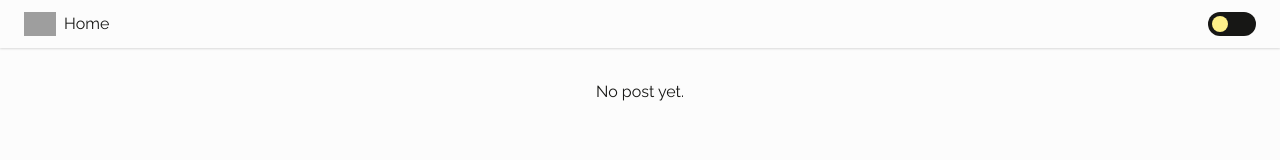
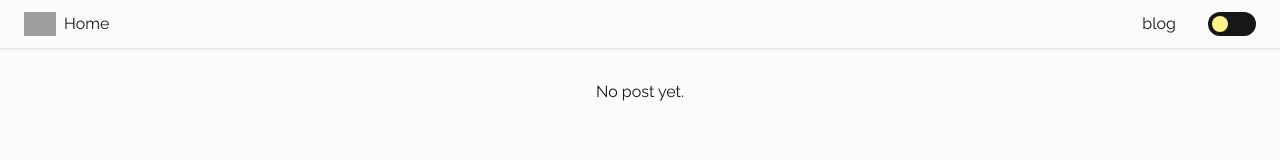
Before and after one commit to ryanadiputraa/portfolio, a Next.js app: page /blog in a window 1280 px wide. Shown: the top 160 px of the page. Built offline with nearby package versions, Linux system fonts and the light colour scheme; grey boxes are pictures that could not be loaded.

Commit message:
feat: blog content layout

```diff
--- a/app/blog/[slug]/page.tsx
+++ b/app/blog/[slug]/page.tsx
@@ -7,10 +7,11 @@ export default function Content({ params }: { params: { slug: string } }) {
 
   return (
     <article>
-      <div className="flex flex-col justify-center gap-2 border-b-2 border-accent-light dark:border-accent py-4">
+      <div className="flex flex-col justify-center gap-2 border-b-2 border-accent-light dark:border-accent py-4 mb-8">
         <h1 className="text-2xl sm:text-4xl font-bold text-center">{content.title}</h1>
-        <span className="italic text-center">{format(content.createdAt, 'MMM do, yyyy')}</span>
+        <time className="italic text-center">{format(content.createdAt, 'MMM do, yyyy')}</time>
       </div>
+      <div className="flex flex-col gap-8 leading-8 text-lg font-medium">{content.content}</div>
     </article>
   );
 }
--- a/app/blog/blogs.ts
+++ b/app/blog/blogs.tsx
@@ -1,6 +1,9 @@
+import { JSX } from 'react';
+
 export interface Blog {
   title: string;
   createdAt: Date;
+  content: JSX.Element;
 }
 
 export const blogs: { [slug: string]: Blog } = {};
--- a/app/blog/components/header.tsx
+++ b/app/blog/components/header.tsx
@@ -14,9 +14,12 @@ export function Header() {
         <Image src={'/assets/svg/logo.svg'} alt="logo" width={20} height={20} className="w-8 invert-0 dark:invert" />
         <span>Home</span>
       </Link>
-      <button onClick={toggleTheme} className="bg-black dark:bg-white rounded-full w-12 h-6 relative">
-        <div className="w-4 h-4 bg-yellow-200 dark:bg-blue-500 rounded-full absolute top-1 left-1 dark:left-7 transition-all" />
-      </button>
+      <div className="flex items-center gap-8">
+        <Link href={'/blog'}>blog</Link>
+        <button onClick={toggleTheme} className="bg-black dark:bg-white rounded-full w-12 h-6 relative">
+          <div className="w-4 h-4 bg-yellow-200 dark:bg-blue-500 rounded-full absolute top-1 left-1 dark:left-7 transition-all" />
+        </button>
+      </div>
     </header>
   );
 }
```
